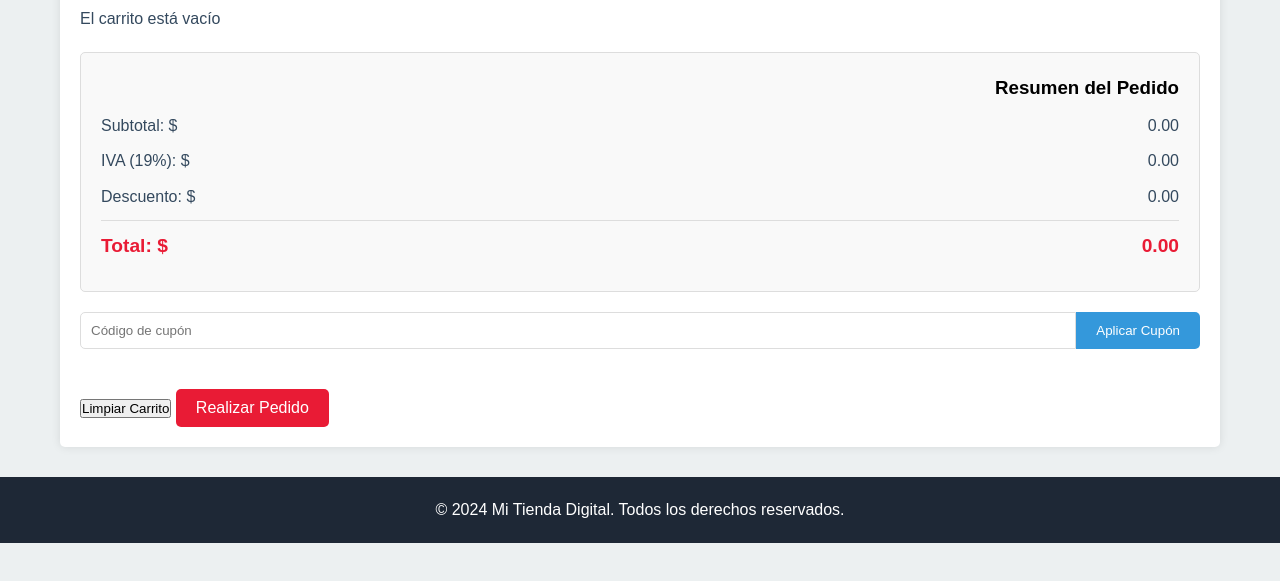
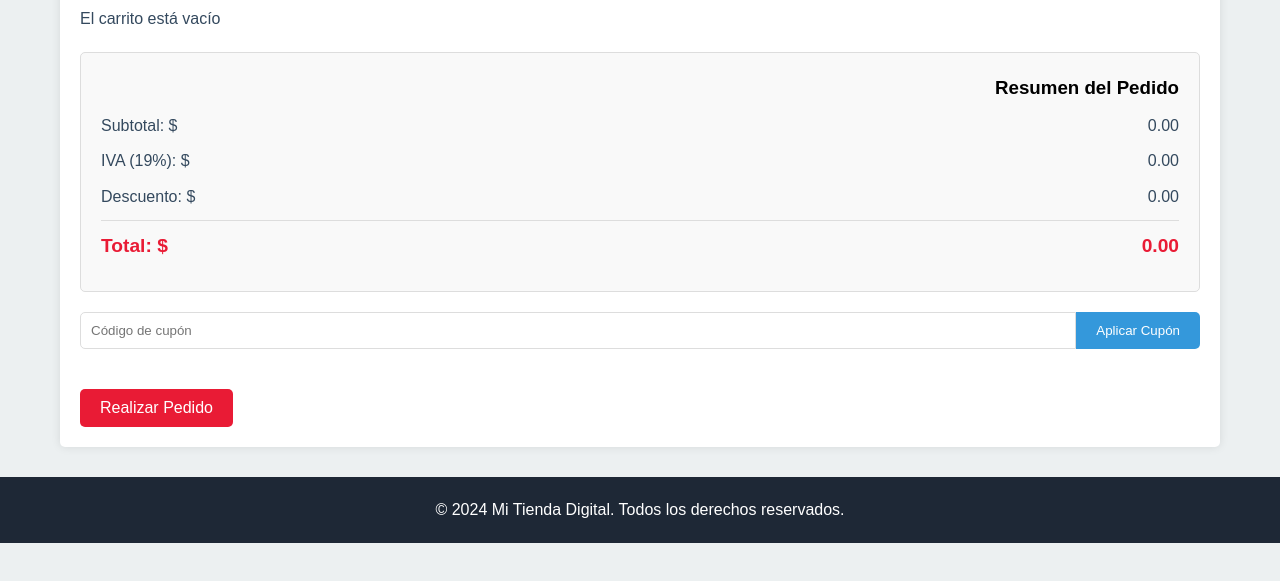
Before and after one commit to Xander2209/E_Comerce, a plain HTML site: page cart.html in a window 1280 px wide. Shown: the part 125-706 px from the top of the page. Drawn offline with Linux system fonts and the light colour scheme.

Commit message:
Update cart.html

```diff
--- a/cart.html
+++ b/cart.html
@@ -51,7 +51,6 @@
                 <input type="text" id="coupon-code" placeholder="Código de cupón">
                 <button type="submit">Aplicar Cupón</button>
             </form>
-            <button id="clear-cart-button" class="clear-cart-button">Limpiar Carrito</button>
             <button id="checkout-button" class="checkout-button">Realizar Pedido</button>
         </div>
     </main>
```
